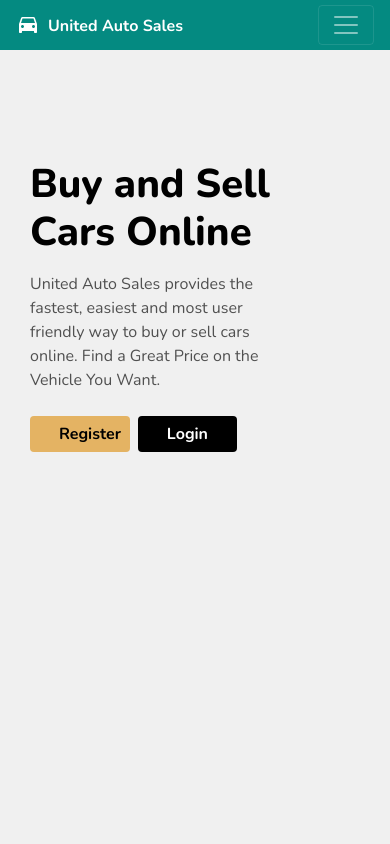
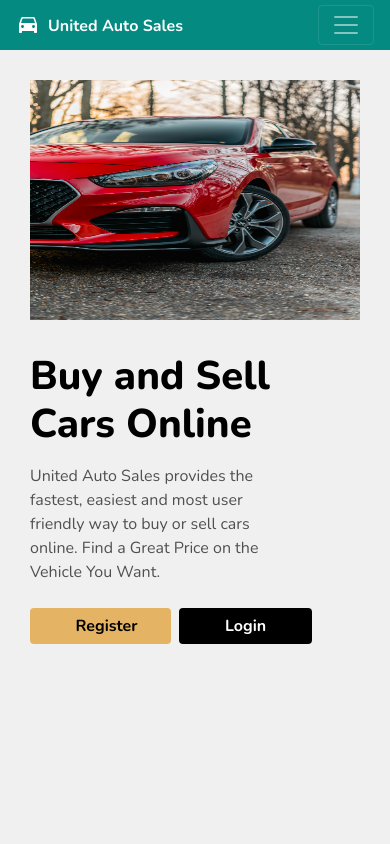
Before and after one commit to ro-neil/United-Auto-Sales, a Flask app: page / in a window 390 px wide. Run offline with Flask 2, Linux system fonts and the light colour scheme; parts of the project's set-up code (start-up, migrations or seed data) failed here and were passed over; some libraries are stand-ins or nearby versions.

Commit message:
Added mobile responsiveness to home page

```diff
--- a/app/static/css/app.css
+++ b/app/static/css/app.css
@@ -345,7 +345,10 @@ textarea{
 .gray{
     color: #606060;
 }
-@media (max-width: 768px) {
+
+/* PHONE */
+@media only screen and (max-width: 768px) {
+
     .view-car-container{
         flex-direction: column;
     }
@@ -358,8 +361,31 @@ textarea{
     .additional-info .value{
         margin-left: 2rem;
     }
+    /* HOME PAGE */
+    #home-page-container{
+        flex-direction: column;
+        flex-direction: column-reverse;
+        margin-bottom: 2rem;
+    }
+    .section2{
+        margin-top: 5rem;
+        height: 15rem;
+    }
+    .section1{
+        padding-top: 2rem;
+    }
+    .register-btn{
+        padding-right: 1rem;
+    }
+    .user-auth{
+        width: 100% !important;
+    }
 }
 
+/* IPAD & LAPTOP */
+@media only screen and (min-width: 768px) {
+
+}
 
 /********END VIEW CAR PAGE******/
 
```
